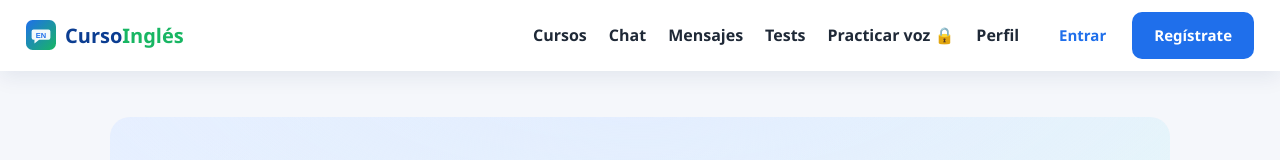
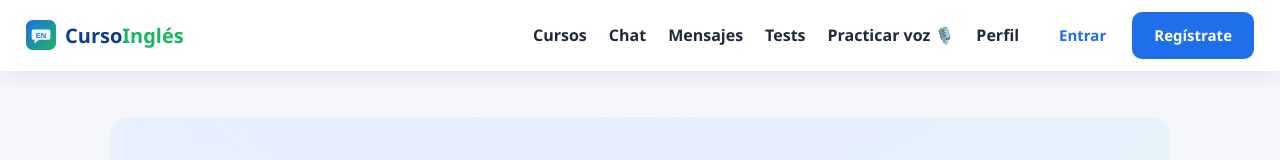
Before and after one commit to ramonchacon13/curso-ingles, a React (Vite) app in the folder react-app/: page / in a window 1280 px wide. Shown: the top 160 px of the page. Built offline with nearby package versions, Linux system fonts and the light colour scheme; no server answers.

Commit message:
feat: ruta Practica voz publica (sin login) para previsualizar

```diff
--- a/react-app/src/App.jsx
+++ b/react-app/src/App.jsx
@@ -38,7 +38,7 @@ export default function App() {
           <Route path="/chat" element={<Private><Chat /></Private>} />
           <Route path="/mensajes" element={<Private><Mensajes /></Private>} />
           <Route path="/tests" element={<Private><Tests /></Private>} />
-          <Route path="/practica-voz" element={<Private><PracticaVoz /></Private>} />
+          <Route path="/practica-voz" element={<PracticaVoz />} />
           <Route path="/membresia" element={<Private><Membership /></Private>} />
           <Route path="/perfil" element={<Private><Perfil /></Private>} />
           <Route path="*" element={<Navigate to="/" />} />
--- a/react-app/src/components/Navbar.jsx
+++ b/react-app/src/components/Navbar.jsx
@@ -37,9 +37,7 @@ export default function Navbar() {
           <Link to="/chat" onClick={() => setOpen(false)}>Chat</Link>
           <Link to="/mensajes" onClick={() => setOpen(false)}>Mensajes</Link>
           <Link to="/tests" onClick={() => setOpen(false)}>Tests</Link>
-          <Link to="/practica-voz" onClick={() => setOpen(false)}>
-            {user?.is_premium ? 'Practicar voz' : 'Practicar voz 🔒'}
-          </Link>
+          <Link to="/practica-voz" onClick={() => setOpen(false)}>Practicar voz 🎙️</Link>
           <Link to="/perfil" onClick={() => setOpen(false)}>Perfil</Link>
           {user?.is_premium && <Link to="/membresia" onClick={() => setOpen(false)}>Mi plan</Link>}
         </div>
```
